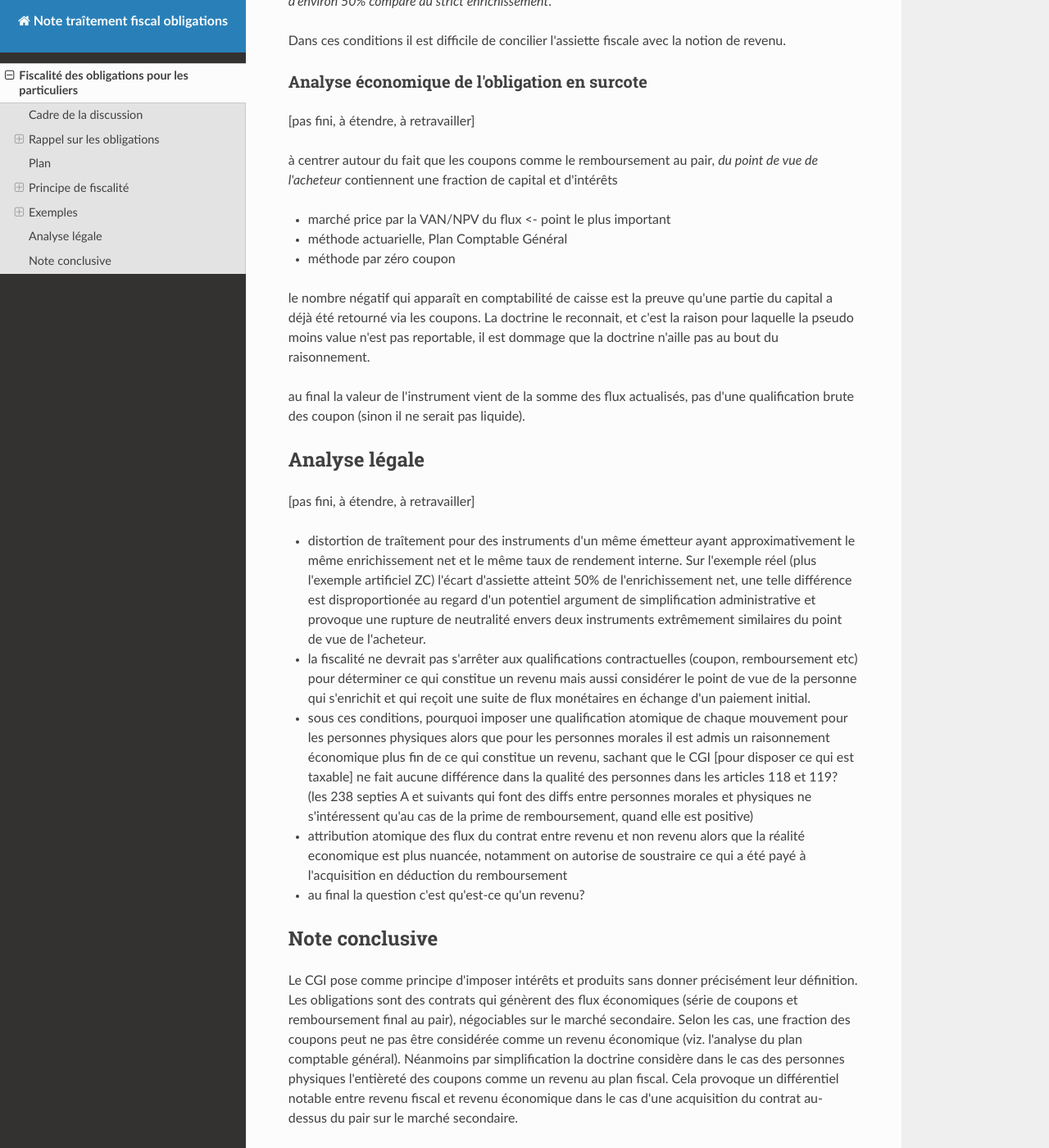
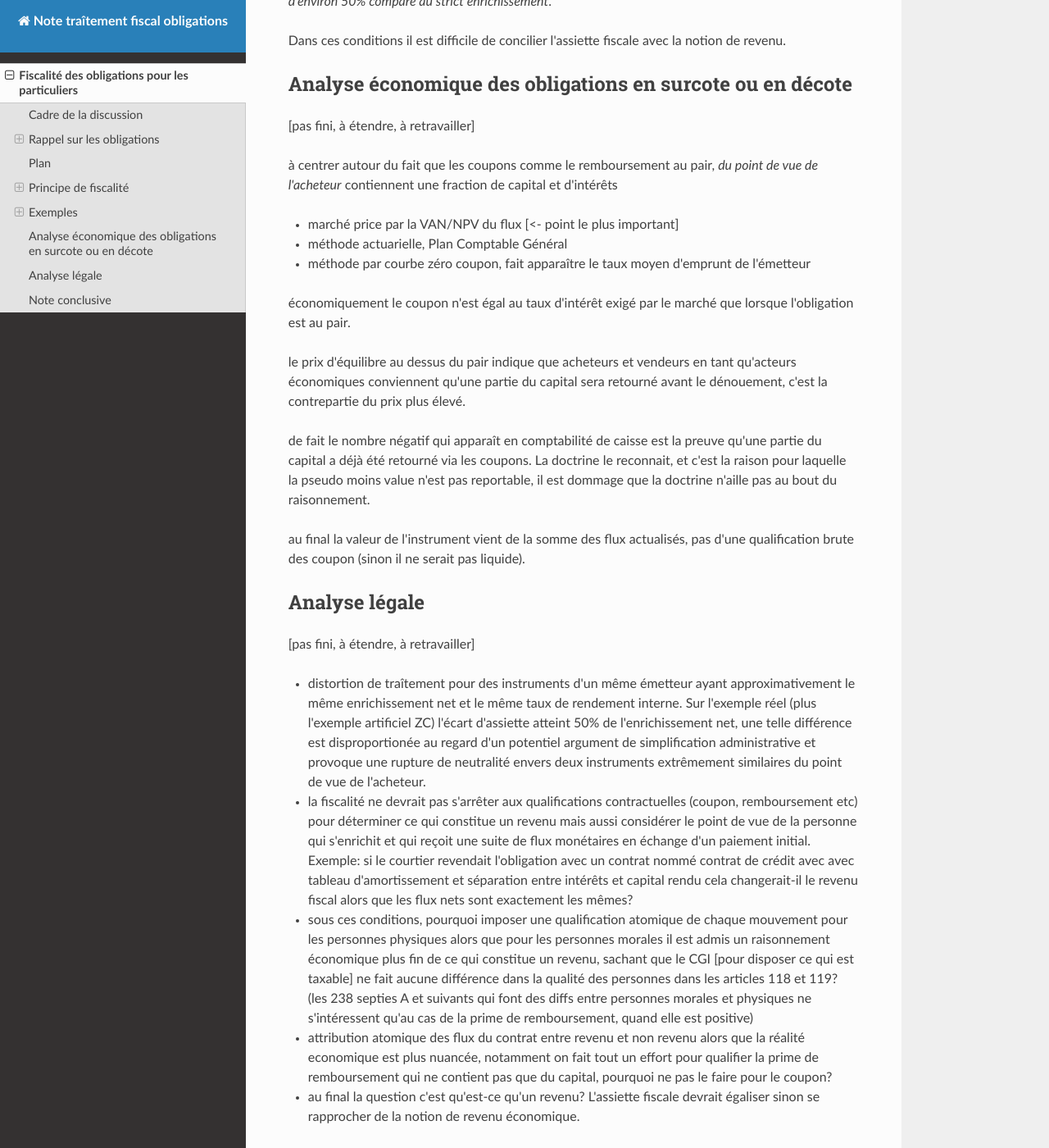
Before and after one commit to ConscritNeuneu/note-traitement-fiscal-obligations, an MkDocs documentation site: the page built from docs/note_fiscalisation_obligations.md, in a window 1280 px wide and 1400 px high, scrolled down 6294 px. Shown: the whole window at 82% size. Built offline with MkDocs 1.6.1, drawn with Linux system fonts in a browser that asks for light colours; nearby versions of some CDN libraries.

Commit message:
Retravail des arguments analyse éco - légale

```diff
--- a/docs/note_fiscalisation_obligations.md
+++ b/docs/note_fiscalisation_obligations.md
@@ -270,18 +270,26 @@ une inflation d'assiette *d'environ 50% comparé au strict enrichissement*.
 Dans ces conditions il est difficile de concilier l'assiette fiscale avec la
 notion de revenu.
 
-### Analyse économique de l'obligation en surcote
+## Analyse économique des obligations en surcote ou en décote
 
 [pas fini, à étendre, à retravailler]
 
 à centrer autour du fait que les coupons comme le remboursement au pair, *du
 point de vue de l'acheteur* contiennent une fraction de capital et d'intérêts
 
-- marché price par la VAN/NPV du flux <- point le plus important
+- marché price par la VAN/NPV du flux [<- point le plus important]
 - méthode actuarielle, Plan Comptable Général
-- méthode par zéro coupon
+- méthode par courbe zéro coupon, fait apparaître le taux moyen d'emprunt de
+  l'émetteur
 
-le nombre négatif qui apparaît en comptabilité de caisse est la preuve
+économiquement le coupon n'est égal au taux d'intérêt exigé par le marché
+que lorsque l'obligation est au pair.
+
+le prix d'équilibre au dessus du pair indique que acheteurs et vendeurs
+en tant qu'acteurs économiques conviennent qu'une partie du capital sera
+retourné avant le dénouement, c'est la contrepartie du prix plus élevé.
+
+de fait le nombre négatif qui apparaît en comptabilité de caisse est la preuve
 qu'une partie du capital a déjà été retourné via les coupons. La doctrine le
 reconnait, et c'est la raison pour laquelle la pseudo moins value n'est pas
 reportable, il est dommage que la doctrine n'aille pas au bout du
@@ -304,7 +312,11 @@ qualification brute des coupon (sinon il ne serait pas liquide).
 - la fiscalité ne devrait pas s'arrêter aux qualifications contractuelles
   (coupon, remboursement etc) pour déterminer ce qui constitue un revenu
   mais aussi considérer le point de vue de la personne qui s'enrichit et qui
-  reçoit une suite de flux monétaires en échange d'un paiement initial.
+  reçoit une suite de flux monétaires en échange d'un paiement initial. Exemple:
+  si le courtier revendait l'obligation avec un contrat nommé contrat de crédit avec
+  avec tableau d'amortissement et séparation entre intérêts et capital rendu
+  cela changerait-il le revenu fiscal alors que les flux nets sont
+  exactement les mêmes?
 - sous ces conditions, pourquoi imposer une qualification atomique de chaque
   mouvement pour les personnes physiques alors que pour les personnes morales
   il est admis un raisonnement économique plus fin de ce qui constitue un
@@ -314,9 +326,11 @@ qualification brute des coupon (sinon il ne serait pas liquide).
   morales et physiques ne s'intéressent qu'au cas de la prime de
   remboursement, quand elle est positive)
 - attribution atomique des flux du contrat entre revenu et non revenu alors
-  que la réalité economique est plus nuancée, notamment on autorise de
-  soustraire ce qui a été payé à l'acquisition en déduction du remboursement
-- au final la question c'est qu'est-ce qu'un revenu?
+  que la réalité economique est plus nuancée, notamment on fait tout un
+  effort pour qualifier la prime de remboursement qui ne contient pas que du
+  capital, pourquoi ne pas le faire pour le coupon?
+- au final la question c'est qu'est-ce qu'un revenu? L'assiette fiscale devrait
+  égaliser sinon se rapprocher de la notion de revenu économique.
 
 ## Note conclusive
 
```
